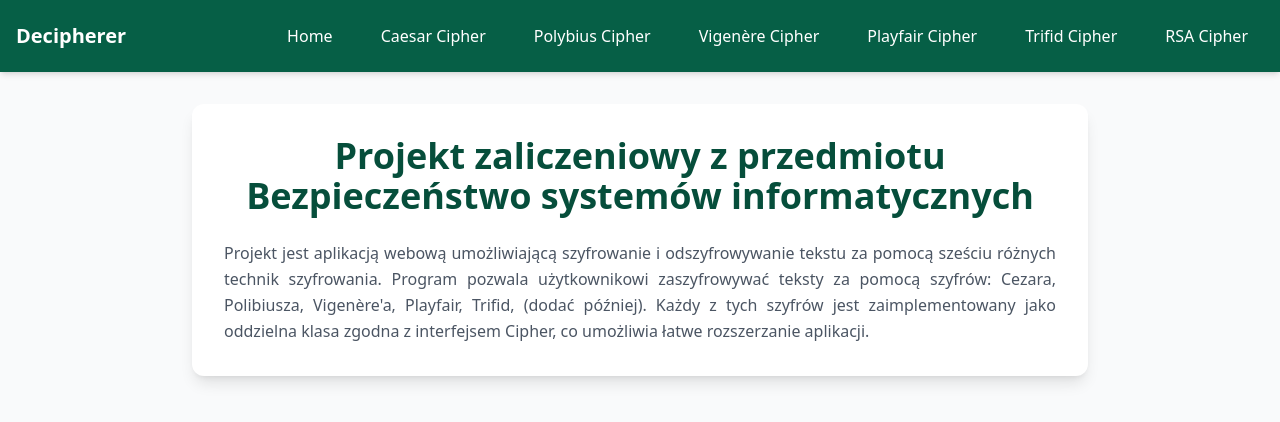
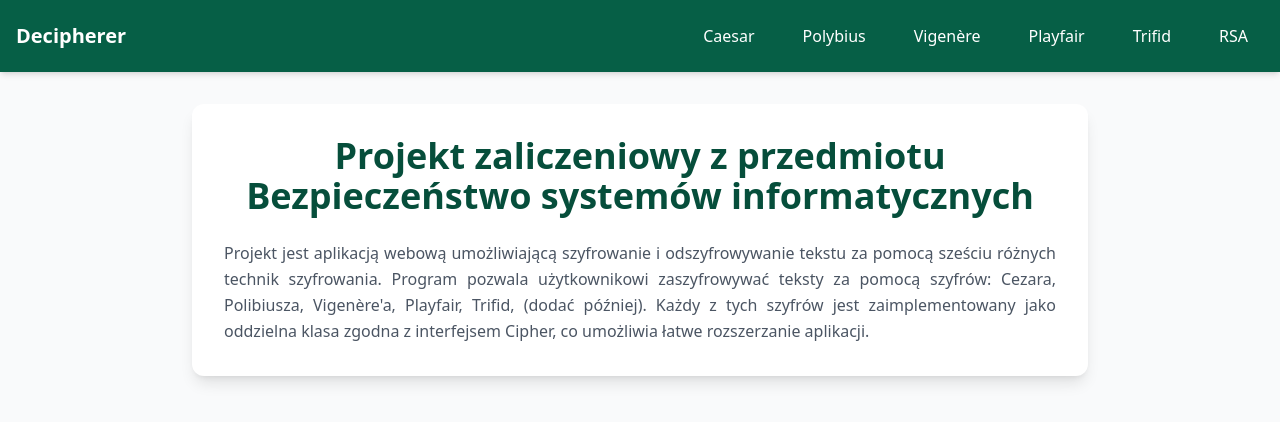
Before and after one commit to leprpht/Decipherer, a React (Vite) app: page / in a window 1280 px wide. Shown: the top 422 px of the page. Built offline with nearby package versions, Linux system fonts and the light colour scheme.

Commit message:
Refactor navigation into separate NavBar component

```diff
--- a/src/App.tsx
+++ b/src/App.tsx
@@ -1,6 +1,7 @@
 import './index.css';
 import { lazy, Suspense } from 'react';
-import { Route, Routes, useNavigate } from 'react-router-dom';
+import { Route, Routes } from 'react-router-dom';
+import NavBar from './components/NavBar';
 
 const CaesarView = lazy(() => import('./views/Caesar'));
 const PolybiusView = lazy(() => import('./views/Polybius'));
@@ -10,59 +11,10 @@ const TrifidView = lazy(() => import('./views/Trifid'));
 const RSAView = lazy(() => import('./views/Rsa'));
 
 function App() {
-  const nav = useNavigate();
 
   return (
     <div className="min-h-screen bg-gray-50 text-gray-800 font-sans">
-      <nav className="bg-emerald-800 text-white p-4 shadow-md sticky top-0 z-10 flex justify-between items-center">
-        <h1 className="text-xl font-bold cursor-pointer" onClick={() => nav('/')}>
-          Decipherer
-        </h1>
-        <div className="flex gap-4">
-          <button
-            onClick={() => nav('/')}
-            className="px-4 py-2 rounded hover:bg-emerald-500 transition"
-          >
-            Home
-          </button>
-          <button
-            onClick={() => nav('/caesar')}
-            className="px-4 py-2 rounded hover:bg-emerald-500 transition"
-          >
-            Caesar Cipher
-          </button>
-          <button
-            onClick={() => nav('/polybius')}
-            className="px-4 py-2 rounded hover:bg-emerald-500 transition"
-          >
-            Polybius Cipher
-          </button>
-          <button
-            onClick={() => nav('/vigenere')}
-            className="px-4 py-2 rounded hover:bg-emerald-500 transition"
-          >
-            Vigenère Cipher
-          </button>
-          <button
-            onClick={() => nav('/playfair')}
-            className="px-4 py-2 rounded hover:bg-emerald-500 transition"
-          >
-            Playfair Cipher
-          </button>
-          <button
-            onClick={() => nav('/trifid')}
-            className="px-4 py-2 rounded hover:bg-emerald-500 transition"
-          >
-            Trifid Cipher
-          </button>
-          <button
-            onClick={() => nav('/rsa')}
-            className="px-4 py-2 rounded hover:bg-emerald-500 transition"
-          >
-            RSA Cipher
-          </button>
-        </div>
-      </nav>
+      <NavBar />
 
       <main className="p-8 flex flex-col items-center">
         <Suspense fallback={<div className="text-gray-500">Loading…</div>}>
--- /dev/null
+++ b/src/components/NavBar.tsx
@@ -0,0 +1,52 @@
+import '../index.css'
+import { useNavigate } from 'react-router-dom';
+
+export default function NavBar() {
+  const nav = useNavigate();
+
+  return (
+    <nav className="bg-emerald-800 text-white p-4 shadow-md sticky top-0 z-10 flex justify-between items-center">
+        <h1 className="text-xl font-bold cursor-pointer" onClick={() => nav('/')}>
+          Decipherer
+        </h1>
+        <div className="flex gap-4">
+          <button
+            onClick={() => nav('/caesar')}
+            className="px-4 py-2 rounded hover:bg-emerald-500 transition"
+          >
+            Caesar
+          </button>
+          <button
+            onClick={() => nav('/polybius')}
+            className="px-4 py-2 rounded hover:bg-emerald-500 transition"
+          >
+            Polybius
+          </button>
+          <button
+            onClick={() => nav('/vigenere')}
+            className="px-4 py-2 rounded hover:bg-emerald-500 transition"
+          >
+            Vigenère
+          </button>
+          <button
+            onClick={() => nav('/playfair')}
+            className="px-4 py-2 rounded hover:bg-emerald-500 transition"
+          >
+            Playfair
+          </button>
+          <button
+            onClick={() => nav('/trifid')}
+            className="px-4 py-2 rounded hover:bg-emerald-500 transition"
+          >
+            Trifid
+          </button>
+          <button
+            onClick={() => nav('/rsa')}
+            className="px-4 py-2 rounded hover:bg-emerald-500 transition"
+          >
+            RSA
+          </button>
+        </div>
+      </nav>
+  )
+}
```
